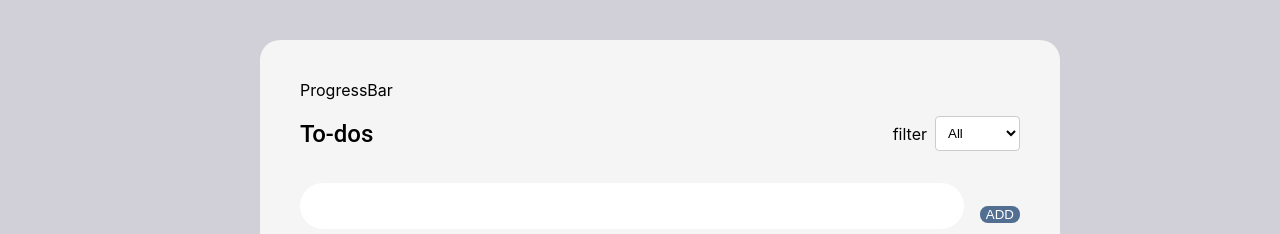
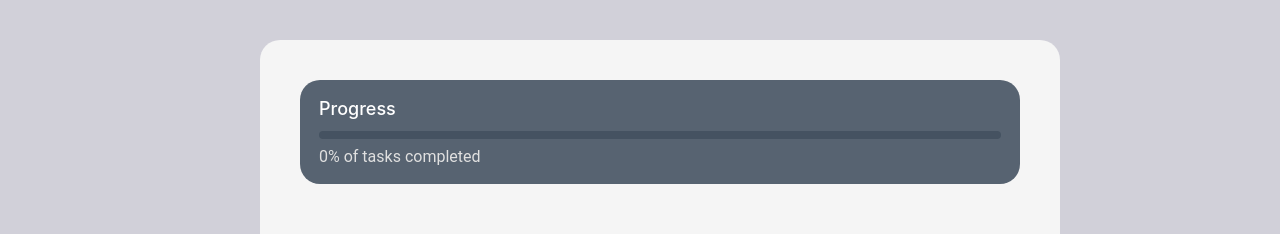
Before and after one commit to drrh12/nanameue-frontend-test, a React (Create React App) app: page / in a window 1280 px wide. Shown: the top 234 px of the page. Built offline with nearby package versions, Linux system fonts and the light colour scheme; no server answers.

Commit message:
progress bar

```diff
--- a/src/components/ProgressBar.tsx
+++ b/src/components/ProgressBar.tsx
@@ -1,7 +1,80 @@
-import React from "react";
+import React, { useMemo } from "react";
+import styled from "styled-components";
+import { useTodo } from "../context/TodoContext";
 
 function ProgressBar() {
-  return <div>ProgressBar</div>;
+  const { todos } = useTodo();
+
+  // calculate the progress percentage
+  const progress = useMemo(() => {
+    if (todos.length === 0) return 0;
+    const completedTasks = todos.filter((todo) => todo.isDone).length;
+    return Math.round((completedTasks / todos.length) * 100);
+  }, [todos]);
+
+  return (
+    <ProgressContainer>
+      <ProgressHeader>Progress</ProgressHeader>
+      <ProgressBarContainer>
+        <ProgressBarBackground />
+        <ProgressBarFill width={progress} />
+      </ProgressBarContainer>
+      <ProgressText>{progress}% of tasks completed</ProgressText>
+    </ProgressContainer>
+  );
 }
 
+const ProgressContainer = styled.div`
+  border-radius: 20px;
+  padding: 18px 19px;
+  margin-bottom: 36px;
+  background-color: #576371;
+
+  @media (max-width: 991px) {
+    padding: 15px;
+  }
+
+  @media (max-width: 640px) {
+    padding: 12px;
+  }
+`;
+
+const ProgressHeader = styled.h2`
+  color: white;
+  font-size: 18px;
+  margin: 0 0 12px 0;
+  font-weight: 500;
+`;
+
+const ProgressBarContainer = styled.div`
+  position: relative;
+  height: 8px;
+  border-radius: 4px;
+  overflow: hidden;
+  margin-bottom: 8px;
+`;
+
+const ProgressBarBackground = styled.div`
+  position: absolute;
+  width: 100%;
+  height: 100%;
+  background-color: #455261;
+`;
+
+const ProgressBarFill = styled.div<{ width: number }>`
+  position: absolute;
+  width: ${(props) => props.width}%;
+  height: 100%;
+  border-radius: 999px;
+  background-color: #60c6ff;
+  transition: width 0.3s ease;
+`;
+
+const ProgressText = styled.div`
+  color: #e0e0e0;
+  font-family: "Roboto", sans-serif;
+  font-size: 16px;
+  margin: 0;
+`;
+
 export default ProgressBar;
```
